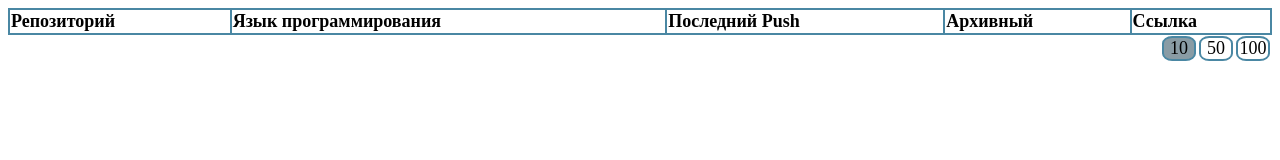
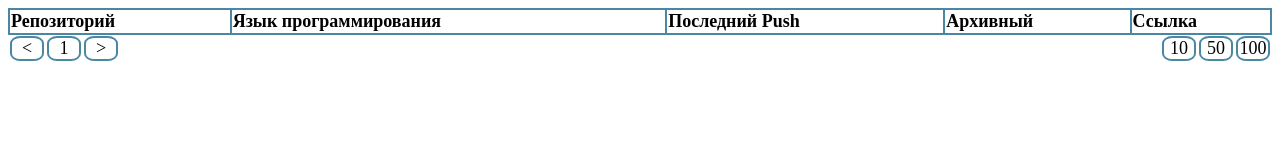
Before and after one commit to sibest0110/Github-Parser-Repos, a plain HTML site: page index.html in a window 1280 px wide. Drawn offline with Linux system fonts and the light colour scheme; no server answers.

Commit message:
UI подготовка к загрузке указанной страницы

```diff
--- a/index.html
+++ b/index.html
@@ -7,7 +7,7 @@
     <title>Название вкладки</title>
 </head>
 
-<body onload="InitPage();">
+<body onload="/*InitPage();*/">
     <div id="work_place">
         <table id="table_repos">
             <thead>
@@ -22,13 +22,20 @@
             <tbody id="table_body">
 
             </tbody>
-            <tfoot style="text-align: right;">
+            <tfoot>
                 <tr>
                     <td colspan="5">
-                        <div id="per_list">
-                            <div class="but_per_list" id="but_per_list_10" onclick="ButtonPerList_Handler(this)">10</div>
-                            <div class="but_per_list" id="but_per_list_50" onclick="ButtonPerList_Handler(this)">50</div>
-                            <div class="but_per_list" id="but_per_list_100" onclick="ButtonPerList_Handler(this)">100</div>
+                        <div id="tfoot_container">
+                            <div id="page_selector">
+                                <div class="tfoot_button" id="but_page_prev">&lt;</div>
+                                <div class="tfoot_button" id="but_page_cur">1</div>
+                                <div class="tfoot_button" id="but_page_next">&gt;</div>
+                            </div>
+                            <div id="per_list">
+                                <div class="tfoot_button" id="but_per_list_10" onclick="ButtonPerList_Handler(this)">10</div>
+                                <div class="tfoot_button" id="but_per_list_50" onclick="ButtonPerList_Handler(this)">50</div>
+                                <div class="tfoot_button" id="but_per_list_100" onclick="ButtonPerList_Handler(this)">100</div>
+                            </div>
                         </div>
                     </td>
                 </tr>
--- a/styles/style.css
+++ b/styles/style.css
@@ -3,7 +3,6 @@ html{
 }
 
 table {
-
    font-size: 18px;
    border-collapse: collapse;
    text-align: left;
@@ -15,12 +14,34 @@ thead th {
    border: solid 2px rgb(74, 135, 163);
 }
 
+
+/* Нижняя строчка таблицы vvv */
+#tfoot_container{
+   display: flex;
+   justify-content: space-between;
+}
+
+#page_selector {
+   display: flex;
+   justify-content: left;
+   margin-top: auto;
+}
+
 #per_list {
    display: flex;
    justify-content: right;
+   margin-top: auto;
 }
 
-.but_per_list {
+#page_selector div{
+   margin-right: 3px;
+}
+
+#per_list div{
+   margin-left: 3px;
+}
+
+.tfoot_button{
    font-size: 18px;
    text-align: center;
    border-radius: 30%;
@@ -28,8 +49,6 @@ thead th {
 
    height: 100%;
    width: 30px;
-
-   margin-left: 3px;
 
    cursor: pointer;
 
@@ -53,6 +72,7 @@ tbody tr:hover {
 
 }
 
-.but_per_list:hover {
+.tfoot_button:hover {
    background-color: var(--default-hover-color) !important;
 }
+/* Нижняя строчка таблицы ^^^ */
```
